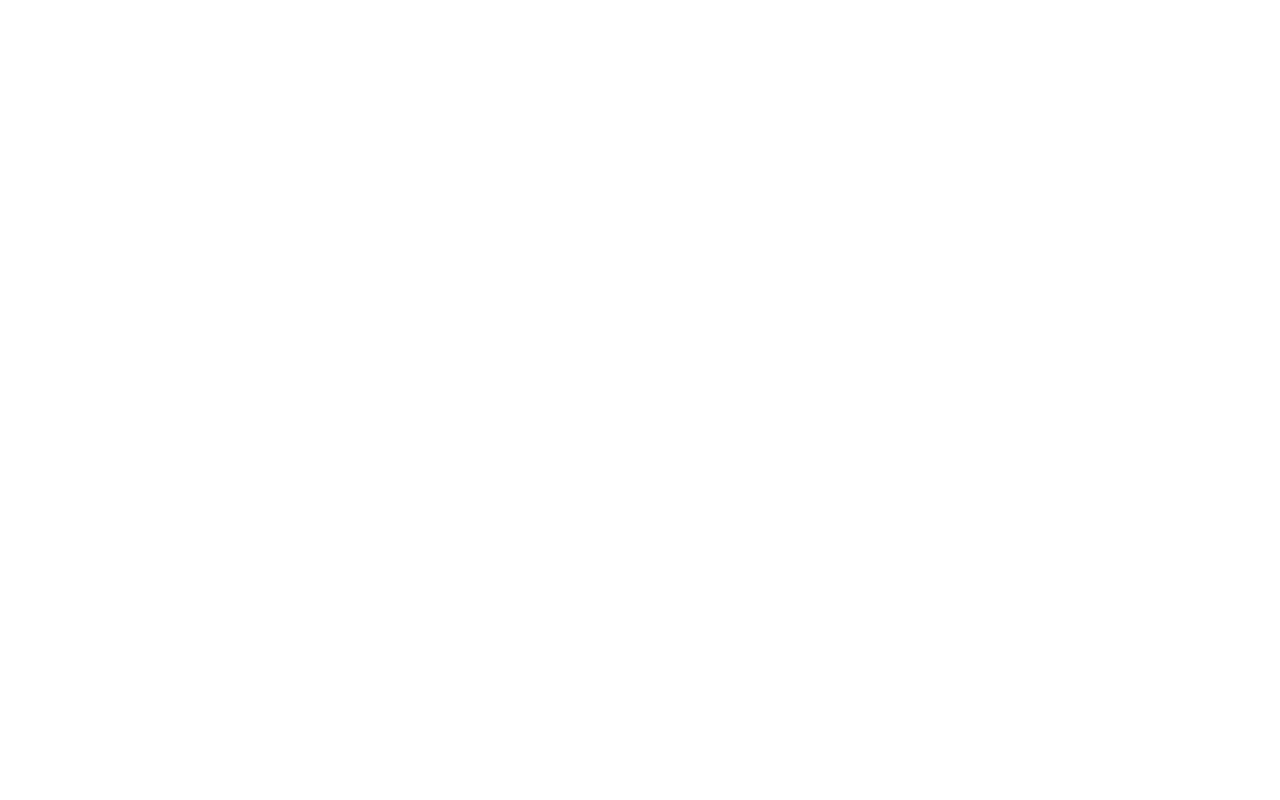
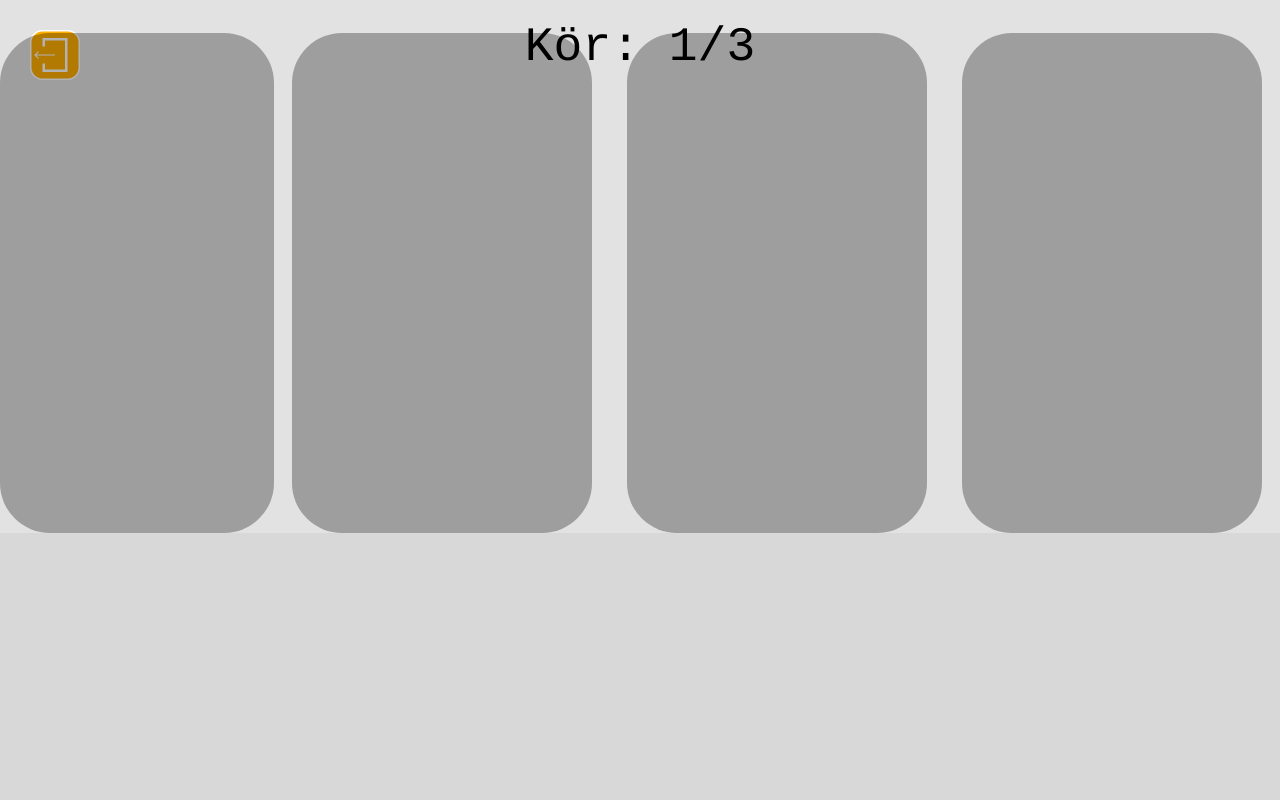
Before and after one commit to SzXpeter/CardBattleThingy, a plain HTML site: page fight.html in a window 1280 px wide. Drawn offline with Linux system fonts and the light colour scheme.

Commit message:
fight html beginning #5

```diff
--- a/fight.html
+++ b/fight.html
@@ -0,0 +1,24 @@
+<!DOCTYPE html>
+<html lang="en">
+<head>
+    <meta charset="UTF-8">
+    <meta name="viewport" content="width=device-width, initial-scale=1.0">
+    <title>Slay the Beast</title>
+    <link rel="stylesheet" href="style.css">
+</head>
+<body>
+    <div id="fight">
+        <a href="index.html" class="back-button"><img src="Pictures/backbutton.png" alt="back" class="button" style="width: 50px;"></a>
+        <p id="rounds">Kör: 1/3</p>
+        <div id="characters">
+            <div id="hero"></div>
+            <div id="enemies">
+                <div id="enemy1"></div>
+                <div id="enemy2"></div>
+                <div id="enemy3"></div>
+            </div>
+        </div>
+    </div>
+    <div id="ui"></div>
+</body>
+</html>
--- a/style.css
+++ b/style.css
@@ -93,3 +93,47 @@ h1 {
   width: 150px;
   margin: 10px 50px;
 }
+
+#fight {
+  position: absolute;
+  width: 100%;
+  height: calc(100vh/3*2);
+  background-color: rgba(100, 100, 100, .1);
+}
+
+#ui {
+  position: absolute;
+  width: 100%;
+  height: calc(100vh/3);
+  background-color: rgba(0, 0, 0, .1);
+  bottom: 0;
+}
+
+#rounds {
+  margin: 0;
+  text-align: center;
+  font-size: 3rem;
+  padding-top: 20px;
+}
+
+#characters {
+  position: absolute;
+  bottom: 0;
+}
+
+#characters, #enemies {
+  width: 100%;
+  display: flex;
+  justify-content: space-around;
+}
+
+#enemies {
+  width: 1100px;
+}
+
+#hero, #enemies div {
+  height: 500px;
+  width: 300px;
+  border-radius: 50px;
+  background-color: rgba(0, 0, 0, .3);
+}
```
Also changed, not shown: magyarazat.html (+1 -1 lines).
